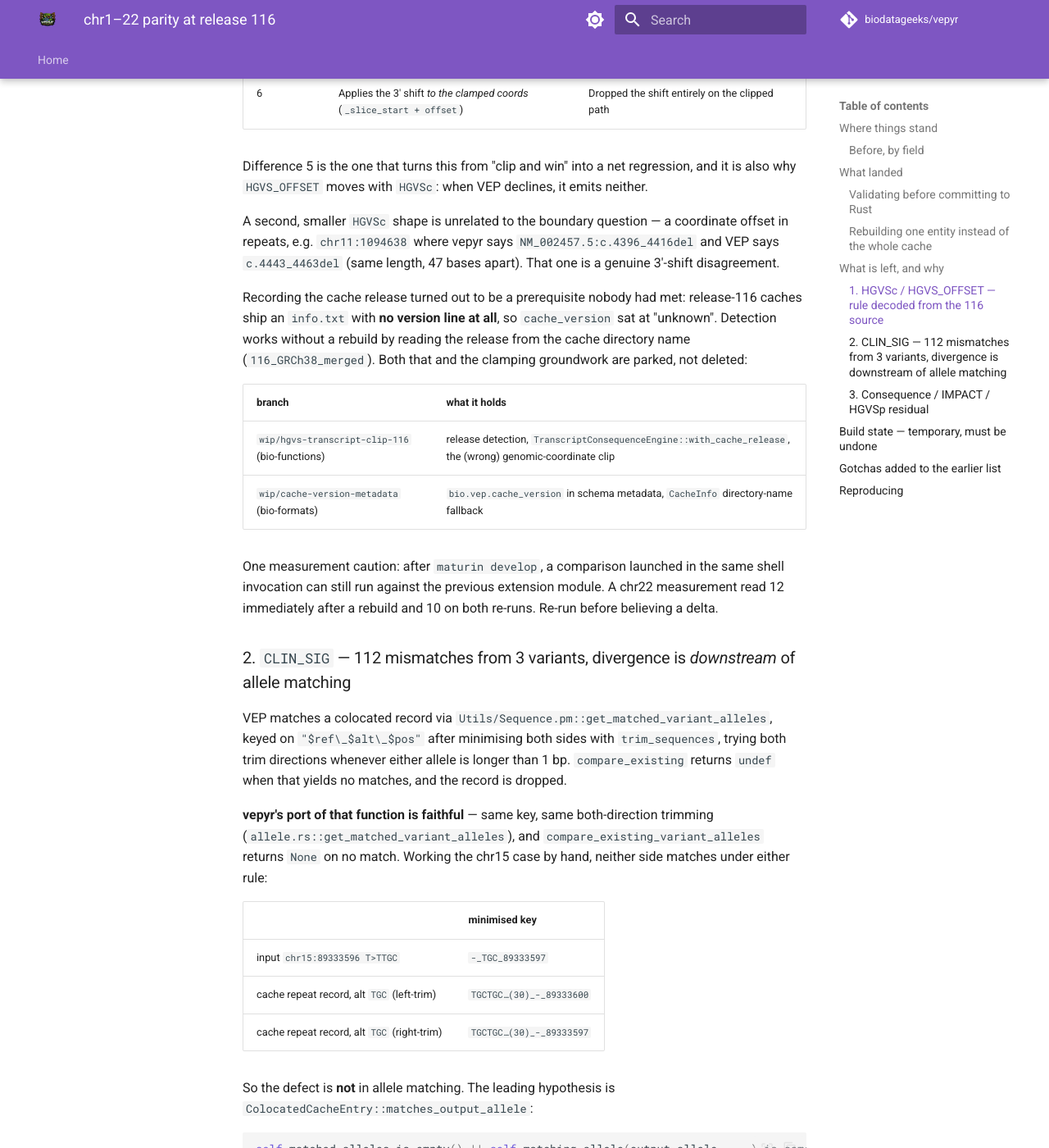
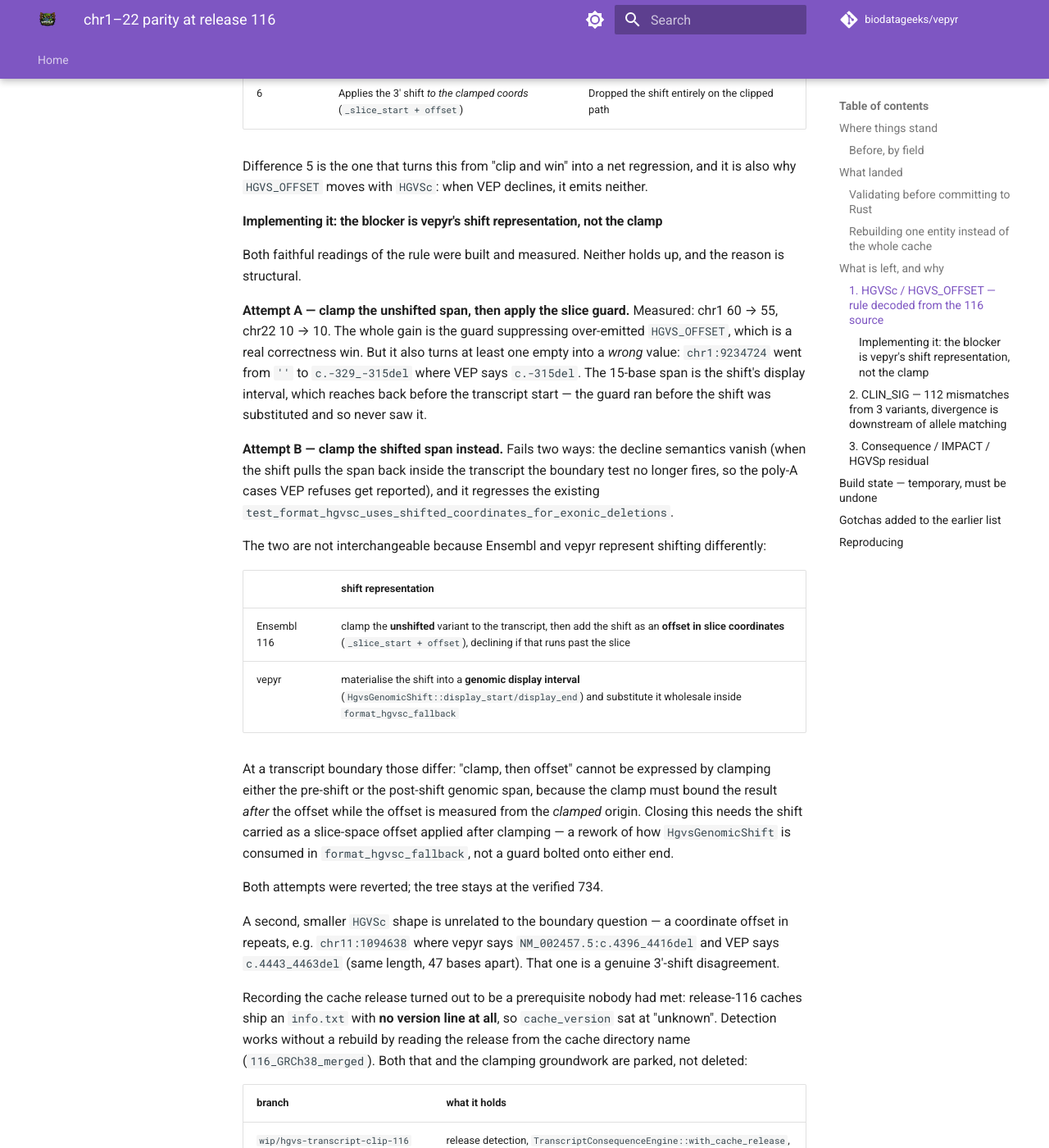
Before and after one commit to biodatageeks/vepyr, an MkDocs documentation site: the page built from docs/superpowers/2026-07-28-chr1-22-parity-116.md, in a window 1280 px wide and 1400 px high, scrolled down 3887 px. Shown: the whole window at 82% size. Built offline with MkDocs 1.6.1 and Material for MkDocs 9.7.7, drawn with Linux system fonts in a browser that asks for light colours; comment, search, counter and statistics services are not loaded.

Commit message:
docs: record why the HGVS boundary clamp needs a shift rework
Both faithful implementations of Ensembl's clamp were built and
measured. Clamping the unshifted span fixes the over-emitted
HGVS_OFFSET (chr1 60 -> 55) but reports a wrong span where the shift
reaches back past the transcript start. Clamping the shifted span loses
the decline semantics and regresses an existing test.

Ensembl clamps the unshifted variant and adds the shift as an offset in
slice coordinates; vepyr materialises the shift into a genomic interval.
At a transcript boundary those are not interchangeable, so the fix is to
carry the shift as a post-clamp slice offset rather than to guard either
genomic span.

Co-Authored-By: Claude Opus 5 <noreply@anthropic.com>
Claude-Session: https://claude.ai/code/session_011aHSq2AkcpTFAHzBYSJwxs

```diff
--- a/docs/superpowers/2026-07-28-chr1-22-parity-116.md
+++ b/docs/superpowers/2026-07-28-chr1-22-parity-116.md
@@ -128,6 +128,38 @@ clip attempt regressed — it got the clamping right in spirit and wrong in six
 Difference 5 is the one that turns this from "clip and win" into a net regression, and it is also
 why `HGVS_OFFSET` moves with `HGVSc`: when VEP declines, it emits neither.
 
+#### Implementing it: the blocker is vepyr's shift representation, not the clamp
+
+Both faithful readings of the rule were built and measured. Neither holds up, and the reason is
+structural.
+
+**Attempt A — clamp the unshifted span, then apply the slice guard.** Measured: chr1 60 → 55,
+chr22 10 → 10. The whole gain is the guard suppressing over-emitted `HGVS_OFFSET`, which is a real
+correctness win. But it also turns at least one empty into a *wrong* value: `chr1:9234724` went
+from `''` to `c.-329_-315del` where VEP says `c.-315del`. The 15-base span is the shift's display
+interval, which reaches back before the transcript start — the guard ran before the shift was
+substituted and so never saw it.
+
+**Attempt B — clamp the shifted span instead.** Fails two ways: the decline semantics vanish
+(when the shift pulls the span back inside the transcript the boundary test no longer fires, so
+the poly-A cases VEP refuses get reported), and it regresses the existing
+`test_format_hgvsc_uses_shifted_coordinates_for_exonic_deletions`.
+
+The two are not interchangeable because Ensembl and vepyr represent shifting differently:
+
+| | shift representation |
+|---|---|
+| Ensembl 116 | clamp the **unshifted** variant to the transcript, then add the shift as an **offset in slice coordinates** (`_slice_start + offset`), declining if that runs past the slice |
+| vepyr | materialise the shift into a **genomic display interval** (`HgvsGenomicShift::display_start/display_end`) and substitute it wholesale inside `format_hgvsc_fallback` |
+
+At a transcript boundary those differ: "clamp, then offset" cannot be expressed by clamping either
+the pre-shift or the post-shift genomic span, because the clamp must bound the result *after* the
+offset while the offset is measured from the *clamped* origin. Closing this needs the shift
+carried as a slice-space offset applied after clamping — a rework of how `HgvsGenomicShift` is
+consumed in `format_hgvsc_fallback`, not a guard bolted onto either end.
+
+Both attempts were reverted; the tree stays at the verified 734.
+
 A second, smaller `HGVSc` shape is unrelated to the boundary question — a coordinate offset in
 repeats, e.g. `chr11:1094638` where vepyr says `NM_002457.5:c.4396_4416del` and VEP says
 `c.4443_4463del` (same length, 47 bases apart). That one is a genuine 3'-shift disagreement.
```
